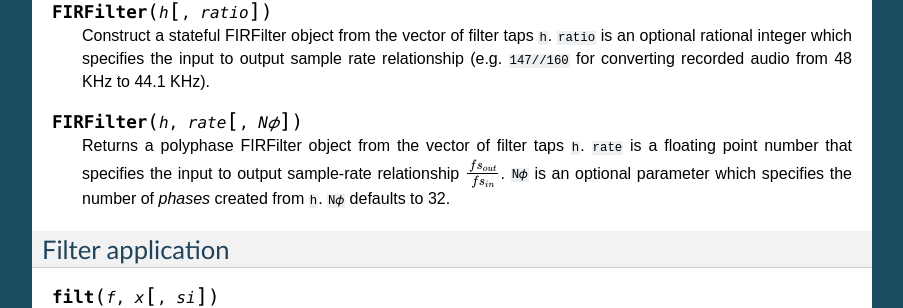
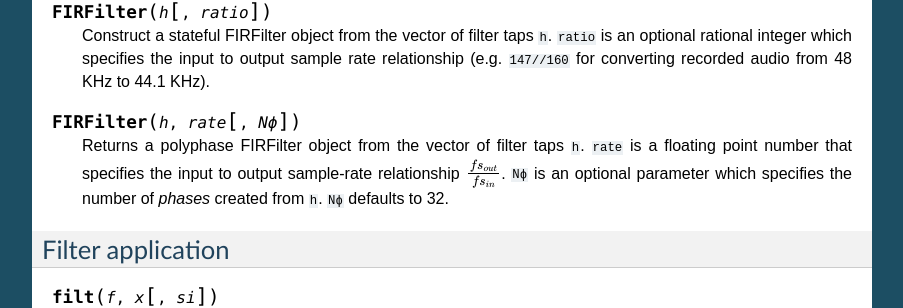
Before and after one commit to JuliaDSP/DSP.jl, a Sphinx documentation site: the page built from doc/filters.rst, in a window 1280 px wide and 900 px high, scrolled down 1211 px. Shown: the part 147-455 px from the top of the window, without its empty margins (198-1101 px from the left). Built offline with Sphinx 7.4.7, drawn with Linux system fonts in a browser that asks for light colours; formulas are drawn with MathJax 3.

Commit message:
Replaced 𝜙 with REPL's ϕ

```diff
--- a/doc/filters.rst
+++ b/doc/filters.rst
@@ -80,13 +80,13 @@ parameters.
     the input to output sample rate relationship (e.g. ``147//160`` for
     converting recorded audio from 48 KHz to 44.1 KHz).
 
-.. function:: FIRFilter(h, rate[, N𝜙])
+.. function:: FIRFilter(h, rate[, Nϕ])
 
     Returns a polyphase FIRFilter object from the vector of filter taps ``h``.
     ``rate`` is a floating point number that specifies the input to output
-    sample-rate relationship :math:`\frac{fs_{out}}{fs_{in}}`. ``N𝜙`` is an
+    sample-rate relationship :math:`\frac{fs_{out}}{fs_{in}}`. ``Nϕ`` is an
     optional parameter which specifies the number of *phases* created from
-    ``h``. ``N𝜙`` defaults to 32.
+    ``h``. ``Nϕ`` defaults to 32.
 
 Filter application
 ------------------
```
Also changed, not shown: 3 other files.
